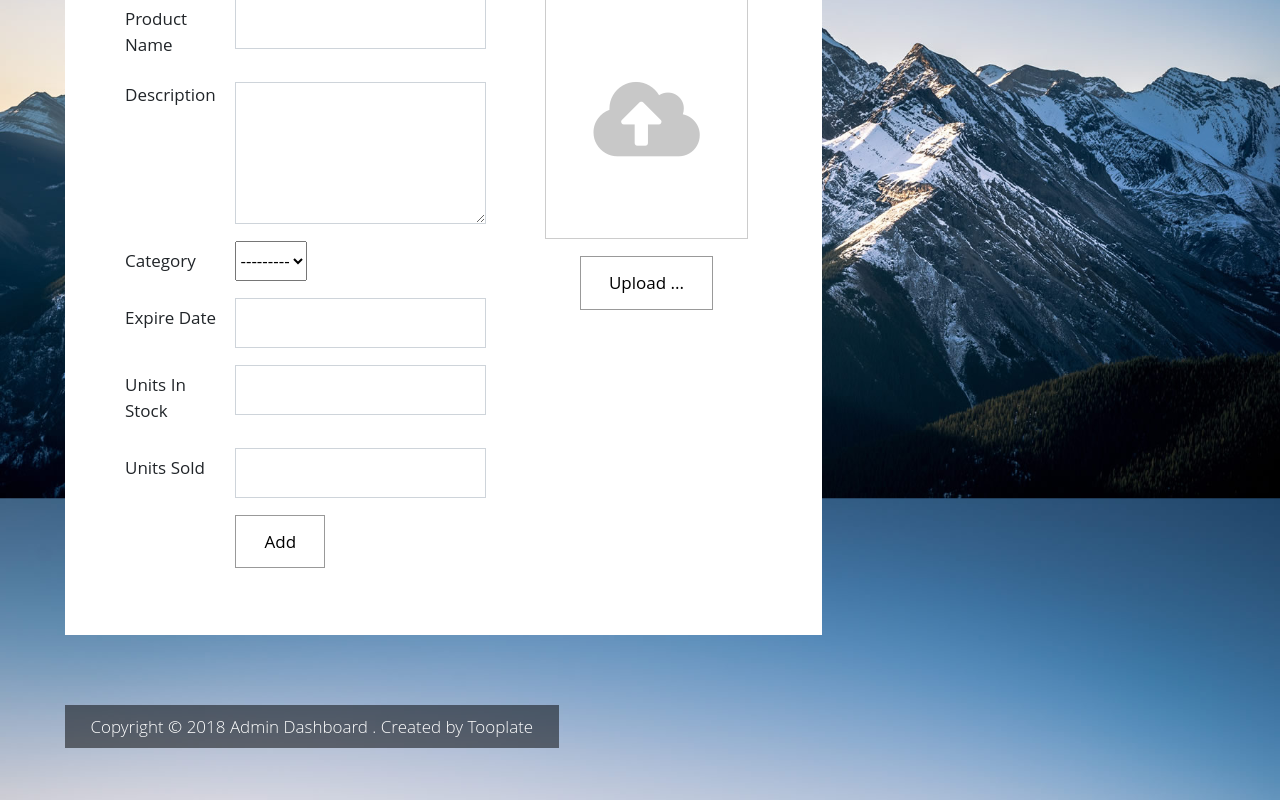
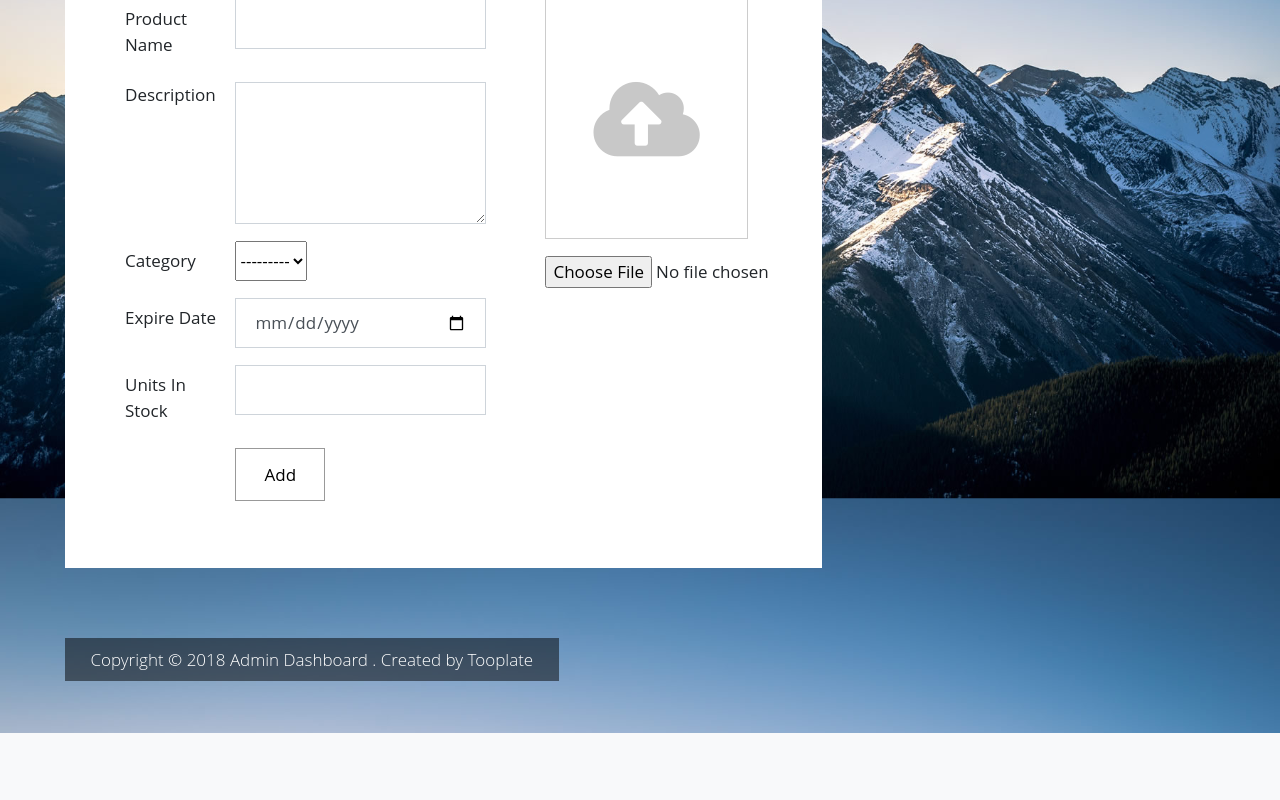
Before and after one commit to swalihmoosa/dashboard-django, a Django app: page /product/add_new_product in a window 1280 px wide. Shown: the part 355-1155 px from the top of the page. After the commit the page ends 1088 px from the top, so only its background shows below. Run offline with Django 3.2, Linux system fonts and the light colour scheme; data that the repository does not hold is empty; some libraries are stand-ins or nearby versions.

Commit message:
add product completed

```diff
--- a/product/forms.py
+++ b/product/forms.py
@@ -1,7 +1,7 @@
 from django import forms
 from django.db.models import fields
-from django.forms import ModelForm, widgets
-from django.forms.widgets import Select, TextInput, Textarea
+from django.forms import ModelForm
+from django.forms.widgets import DateInput, Select, TextInput, Textarea
 
 from product.models import Category, ProductItem
 
@@ -12,7 +12,7 @@ class ProductForm(ModelForm):
 
     class Meta:
         model = ProductItem
-        fields = "__all__"
+        exclude = ('units_sold',)
         widgets = {
             "product_name" : TextInput(attrs={
                 "class" : "form-control validate col-xl-9 col-lg-8 col-md-8 col-sm-7"
@@ -21,14 +21,12 @@ class ProductForm(ModelForm):
                 "class" : "form-control validate col-xl-9 col-lg-8 col-md-8 col-sm-7",
                 "rows" : 4
             }),
-            "units_sold" : TextInput(attrs={
-                "class" : "form-control validate col-xl-9 col-lg-8 col-md-8 col-sm-7"
-            }),
             "in_stock" : TextInput(attrs={
                 "class" : "form-control validate col-xl-9 col-lg-8 col-md-7 col-sm-7"
             }),
-            "expire_date" : TextInput(attrs={
-                "class" : "form-control validate col-xl-9 col-lg-8 col-md-8 col-sm-7"
+            "expire_date" : DateInput(attrs={
+                "class" : "form-control validate col-xl-9 col-lg-8 col-md-8 col-sm-7",
+                'type':'date'
             }),
             "category" : Select()
         }
--- a/product/models.py
+++ b/product/models.py
@@ -8,6 +8,7 @@
     in_stock = models.CharField(max_length=155)
     expire_date = models.DateField()
     category = models.ForeignKey("product.Category",on_delete=models.CASCADE)
+    image = models.ImageField(upload_to='media/product', blank=True,null=True)
 
     def __str__(self):
         return self.product_name
--- a/product/views.py
+++ b/product/views.py
@@ -64,20 +64,14 @@ def add_product_form(request):
     form = ProductForm(request.POST)
 
     if form.is_valid():
-        if not ProductItem.objects.filter(product_name=request.POST.get('product_name').exists()):
-            form.save()
+        print("#############################################@@@@@@@@@@@@@@@@@@@@@@@@@@@@@@@@@@@@@@@@@@@@@@@@@@@@@@@@")
+        form.save()
 
-            response_data = {
-                "status" : "success",
-                "title" : "Successfully Added",
-                "message" : "You added a new product"
-            }
-        else:
-            response_data = {
-                "status" : "error",
-                "title" : "Already Added",
-                "message" : "You are already added this product"
-            }
+        response_data = {
+            "status" : "success",
+            "title" : "Successfully Added",
+            "message" : "You added a new product"
+        }
 
     else:
         response_data = {
--- a/templates/add-product.html
+++ b/templates/add-product.html
@@ -118,11 +118,6 @@
                                     {{form.in_stock}}
                                 </div>
                                 <div class="input-group mb-3">
-                                    <label for="sold" class="col-xl-4 col-lg-4 col-md-4 col-sm-5 col-form-label">Units Sold
-                                    </label>
-                                    {{form.units_sold}}
-                                </div>
-                                <div class="input-group mb-3">
                                     <div class="ml-auto col-xl-8 col-lg-8 col-md-8 col-sm-7 pl-0">
                                         <button type="submit" class="btn btn-primary">Add
                                         </button>
@@ -136,8 +131,7 @@
                             </div>
                             <div class="custom-file mt-3 mb-3">
                                 <input id="fileInput" type="file" style="display:none;" />
-                                <input type="button" class="btn btn-primary d-block mx-auto" value="Upload ..." onclick="document.getElementById('fileInput').click();"
-                                />
+                                {{form.image}}
                             </div>
                         </div>
                     </div>
```
Also changed, not shown: product/migrations/0005_productitem_image.py (added).
